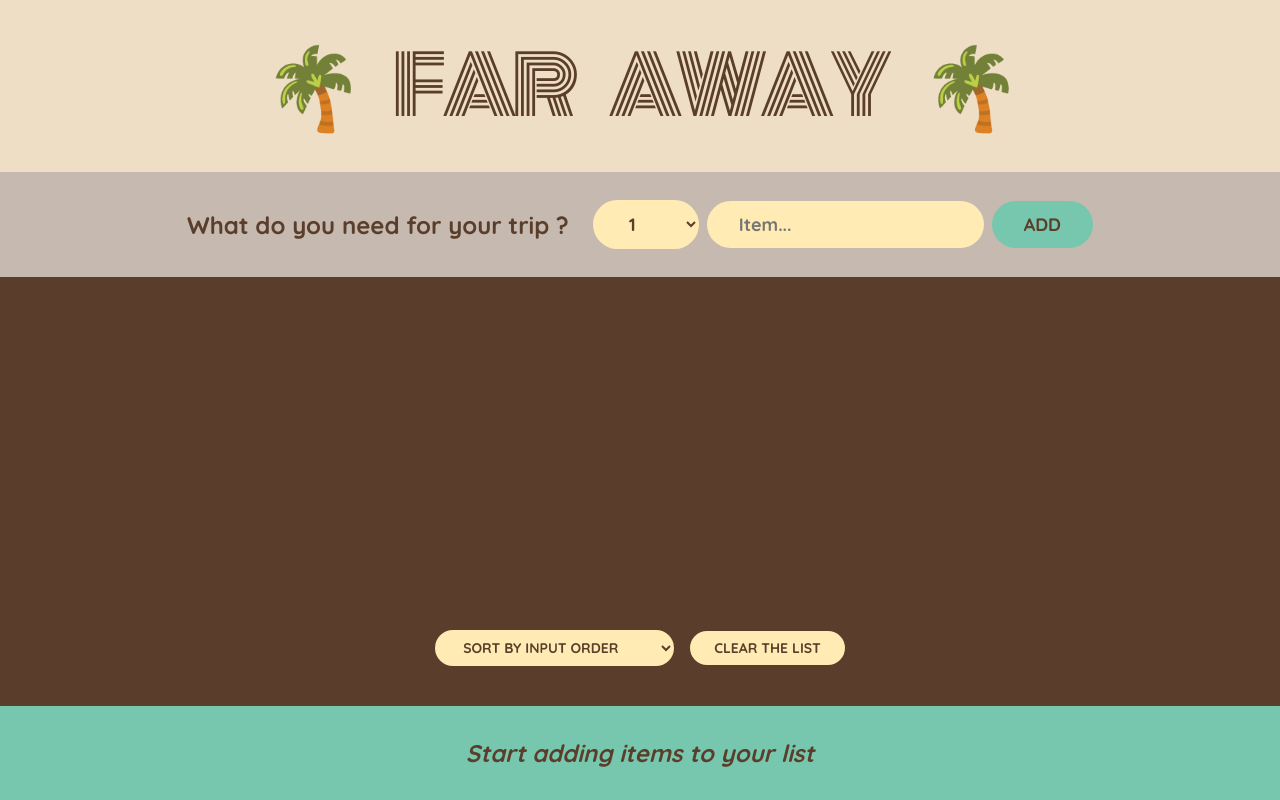
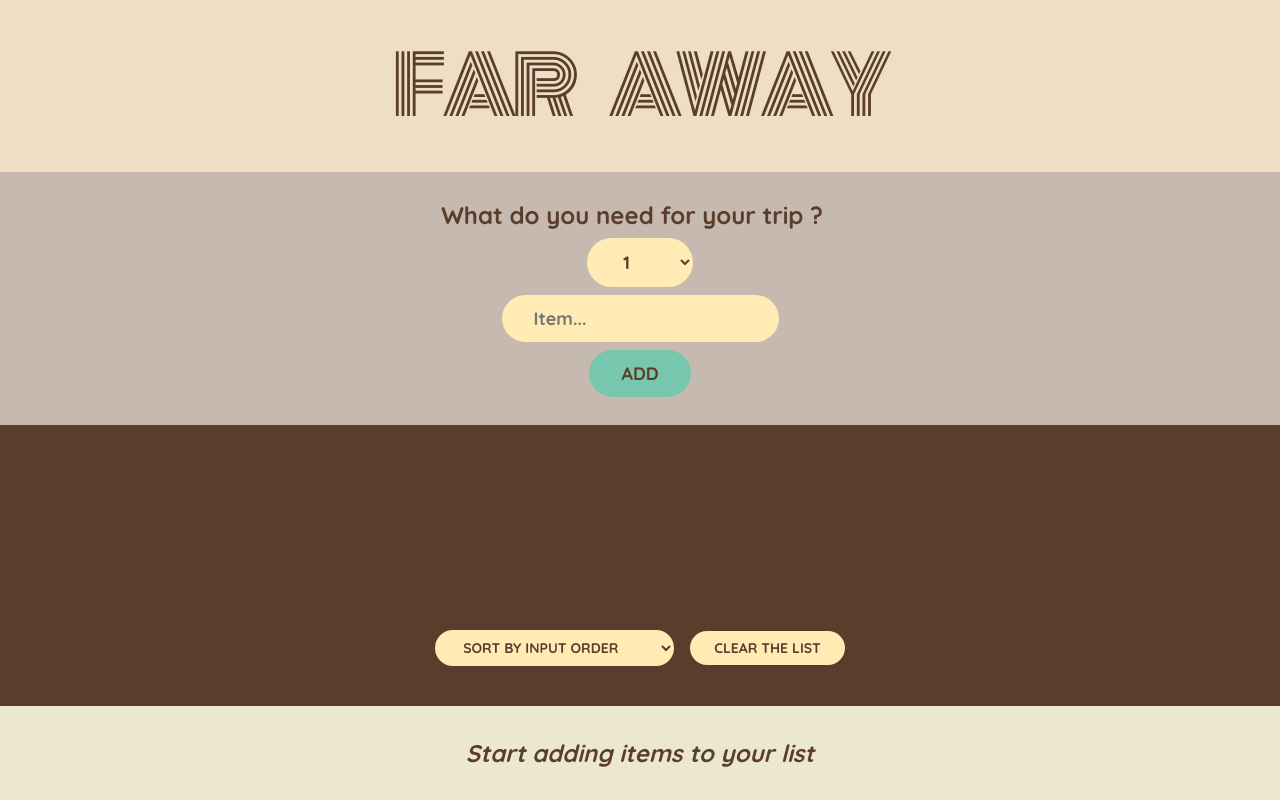
Before and after one commit to AdriannaLen/far-away, a React (Create React App) app: page / in a window 1280 px wide. Built offline with nearby package versions, Linux system fonts and the light colour scheme.

Commit message:
add-form changed flex-direction to column

```diff
--- a/src/components/Logo.js
+++ b/src/components/Logo.js
@@ -1,5 +1,5 @@
 export default function Logo() {
 
-    return <h1> 🌴 Far Away 🌴 </h1>;
+    return <h1>  Far Away  </h1>;
 
   }
--- a/src/index.css
+++ b/src/index.css
@@ -50,6 +50,7 @@ h1 {
   display: flex;
   align-items: center;
   justify-content: center;
+  flex-direction:column;
   gap: 0.8rem;
 }
 
@@ -132,7 +133,7 @@ input[type="checkbox"] {
 }
 
 .stats {
-  background-color: #76c7ad;
+  background-color: #ebe8cd;
   text-align: center;
   font-weight: 700;
   padding: 3.2rem 0;
```
